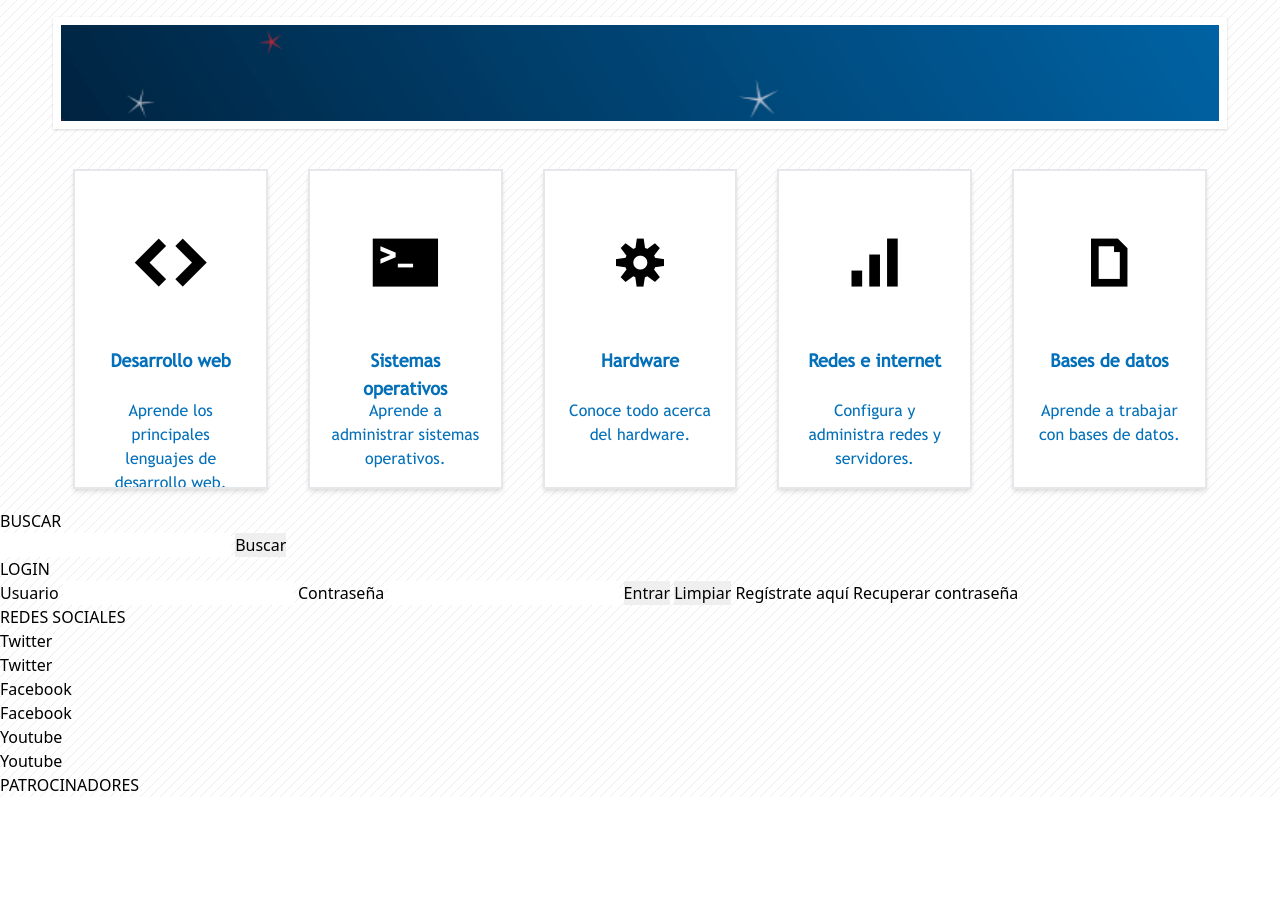
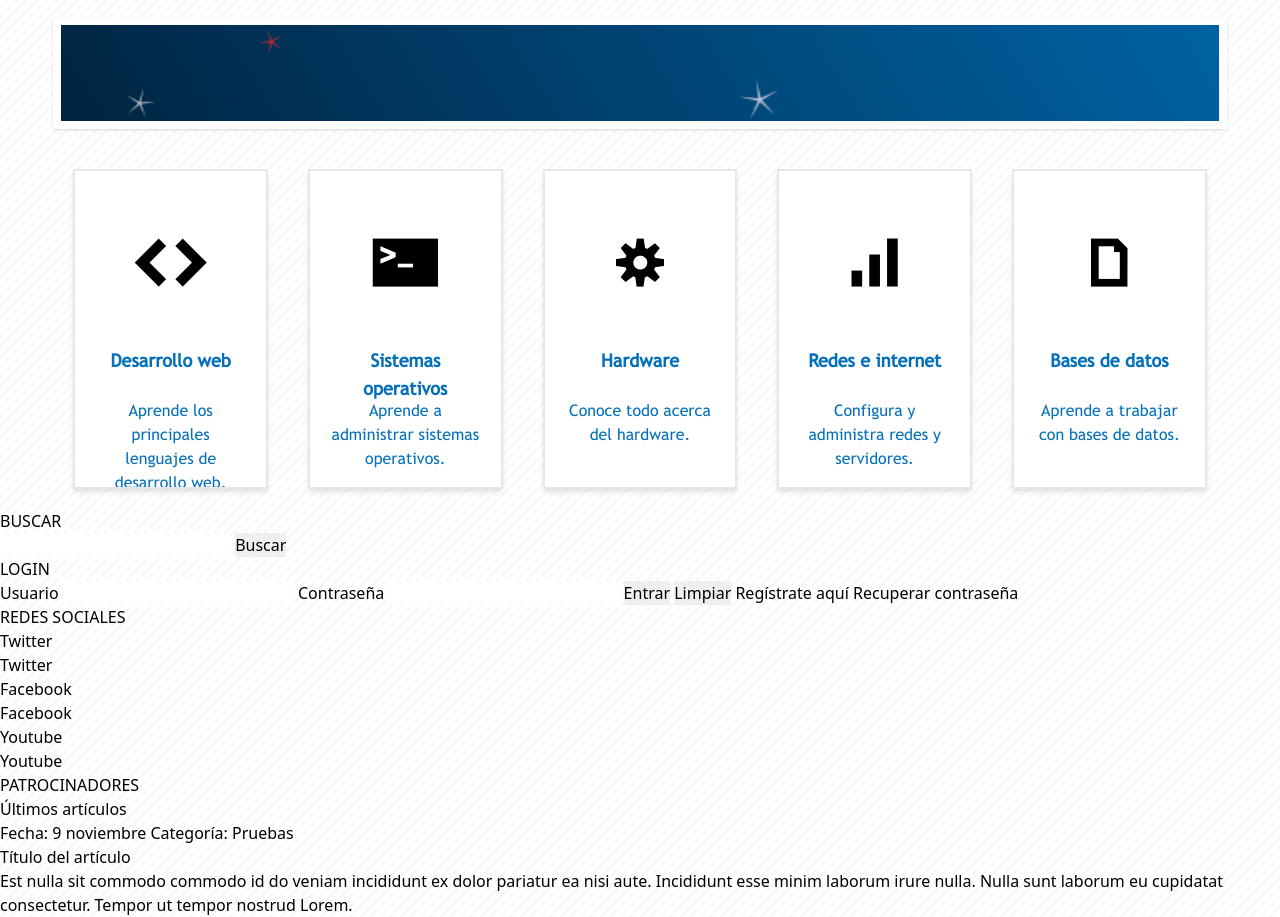
Before and after one commit to axSheru/curso-tailwind, a website: page index.html in a window 1280 px wide. Shown: the part 83-1000 px from the top of the page. Before the commit the page ends 880 px from the top, so only its background shows below. Drawn offline with nearby package versions, Linux system fonts and the light colour scheme; files that its build step writes are made by us from their sources.

Commit message:
FEAT: Se crea HTML base de los artículos.

```diff
--- a/index.html
+++ b/index.html
@@ -160,6 +160,8 @@
 
     <!--Inicio contenido principal-->
     <main>
+
+        <!--Inicio barra lateral-->
         <aside id="lateral">
             <h3>BUSCAR</h3>
             <div id="search">
@@ -209,9 +211,29 @@
 
             </div>
         </aside>
+        <!--Fin barra lateral-->
+
+        <!--Inicio artículos-->
         <section>
+            <h2>Últimos artículos</h2>
 
+            <article>
+                <div>
+                    <span>Fecha: 9 noviembre</span>
+                    <span>Categoría: Pruebas</span>
+                </div>
+
+                <h4>
+                    <a href="#">Título del artículo</a>
+                </h4>
+
+                <p>
+                    Est nulla sit commodo commodo id do veniam incididunt ex dolor pariatur ea nisi aute. Incididunt esse minim laborum irure nulla. Nulla sunt laborum eu cupidatat consectetur. Tempor ut tempor nostrud Lorem.
+                </p>
+            </article>
         </section>
+        <!--Fin artículos-->
+
     </main>
     <!--Fin contenido principal-->
 
```
